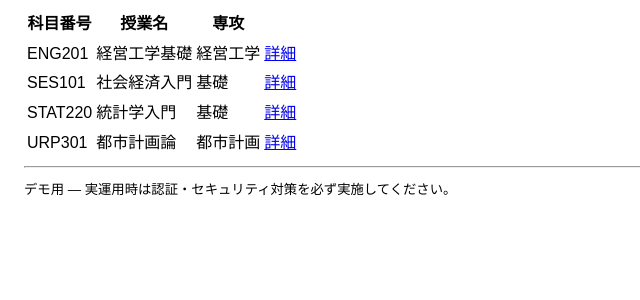
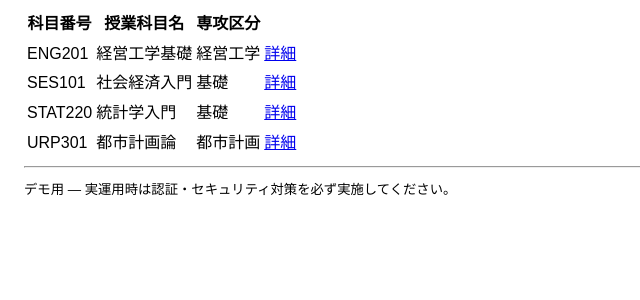
Before and after one commit to yuchan052121-ai/project3, a Flask app: page / in a window 1280 px wide. Shown: the part 132-432 px from the top of the page, without its empty margins (0-640 px from the left). Run offline with Flask 3, Linux system fonts and the light colour scheme; data comes from the database, SQL or seed files in the repository.

Commit message:
Update index.html

```diff
--- a/templates/index.html
+++ b/templates/index.html
@@ -1,7 +1,7 @@
 {% extends "layout.html" %}
 {% block content %}
 <table>
-<tr><th>科目番号</th><th>授業名</th><th>専攻</th><th></th></tr>
+<tr><th>科目番号</th><th>授業科目名</th><th>専攻区分</th><th></th></tr>
 {% for c in courses %}
 <tr>
 <td>{{ c.code }}</td>
```
